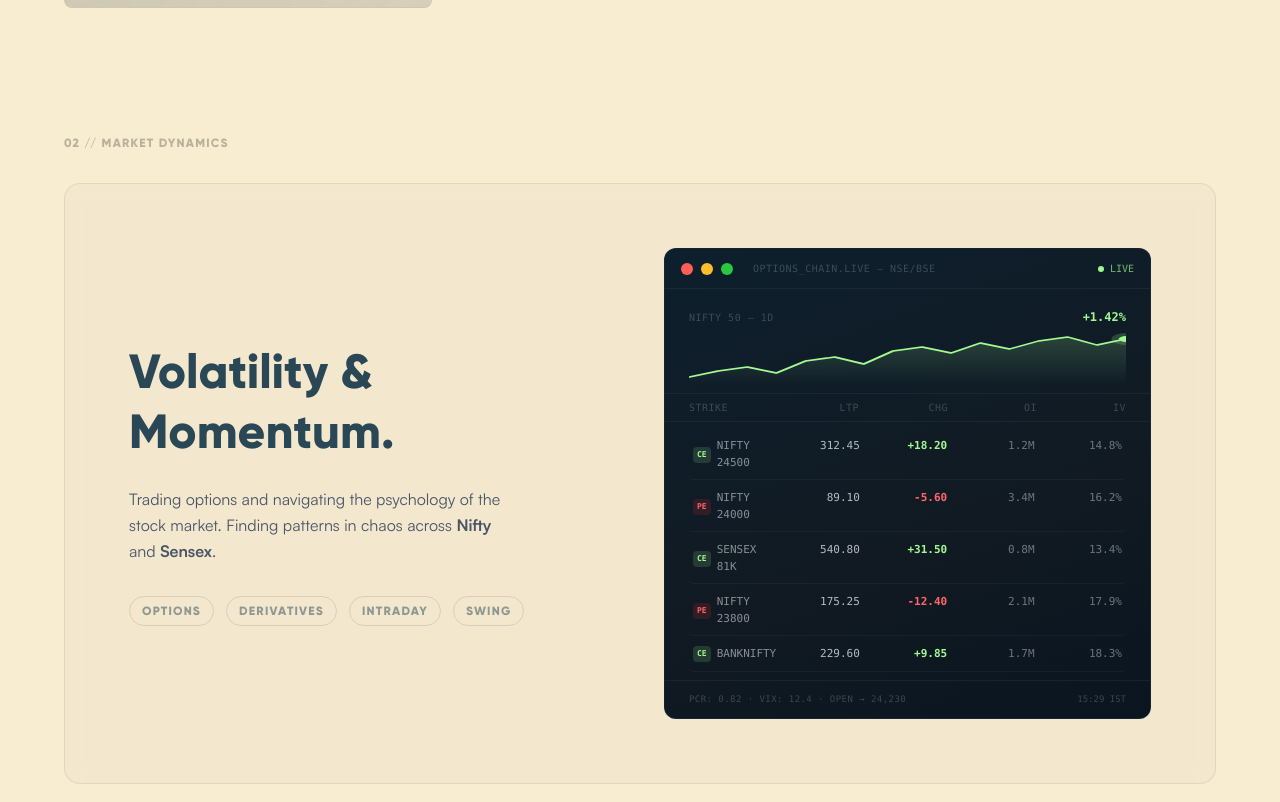
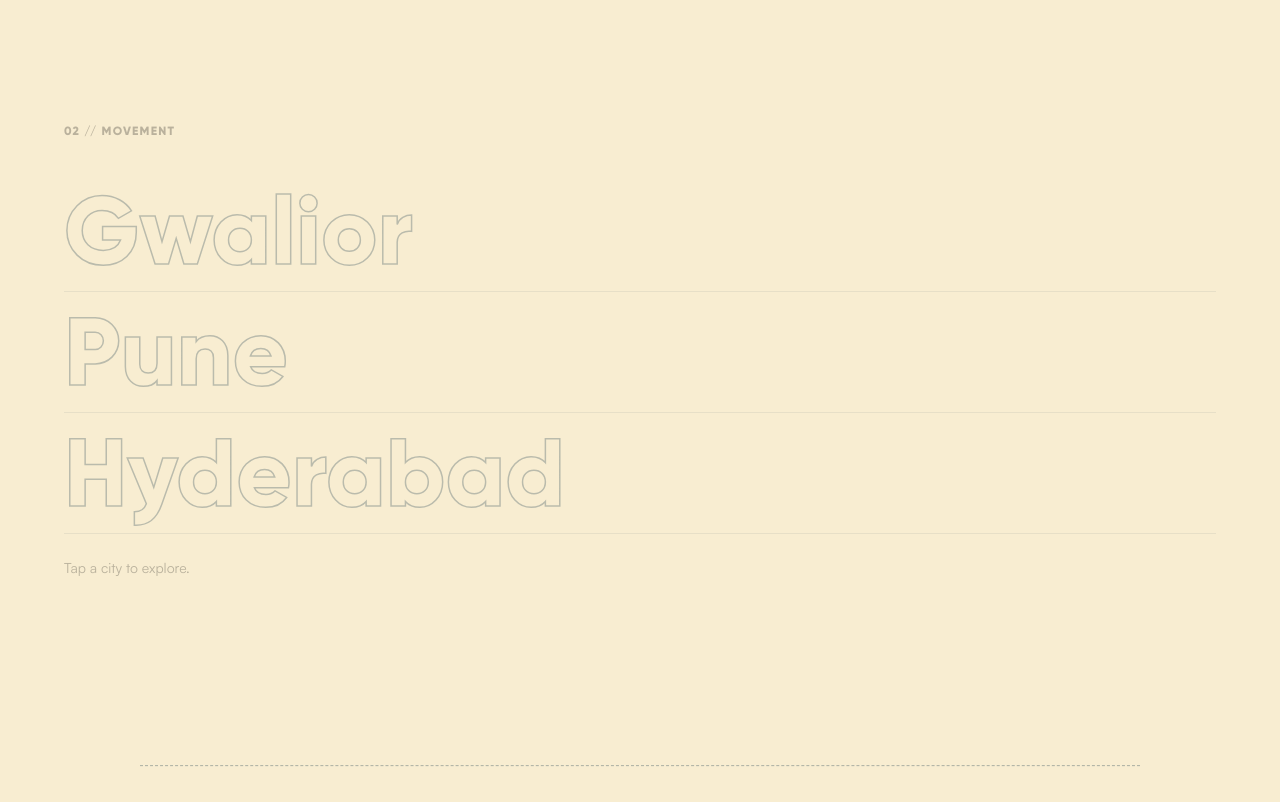
Before and after one commit to DivineDB/DBs-Portfolio-2026, a Next.js app: page /other-things in a window 1280 px wide. Shown: the part 1358-2160 px from the top of the page. Built offline with nearby package versions, Linux system fonts and the light colour scheme; a web font is replaced by a local one.

Commit message:
feat: add new page for other things section

```diff
--- a/src/app/other-things/page.tsx
+++ b/src/app/other-things/page.tsx
@@ -40,12 +40,10 @@ type LensItem = {
 };
 
 const LENS_ITEMS: LensItem[] = [
-  { aspect: "aspect-[3/4]", label: "Street", bg: "bg-[#2a4756]/8" },
-  { aspect: "aspect-square", label: "Cinematography", bg: "bg-[#2a4756]/12" },
-  { aspect: "aspect-video", label: "Digital Canvas", bg: "bg-[#2a4756]/6" },
-  { aspect: "aspect-square", label: "Documentary", bg: "bg-[#2a4756]/10" },
-  { aspect: "aspect-[3/4]", label: "Architecture", bg: "bg-[#2a4756]/7" },
-  { aspect: "aspect-video", label: "Abstract", bg: "bg-[#2a4756]/9" },
+  { aspect: "aspect-[4/3]", label: "Street", bg: "bg-[#2a4756]/8" },
+  { aspect: "aspect-[4/3]", label: "Cinematography", bg: "bg-[#2a4756]/12" },
+  { aspect: "aspect-[4/3]", label: "Digital Canvas", bg: "bg-[#2a4756]/6" },
+  { aspect: "aspect-[4/3]", label: "Documentary", bg: "bg-[#2a4756]/10" },
 ];
 
 function LensCard({ item }: { item: LensItem }) {
@@ -120,142 +118,7 @@ function LensCard({ item }: { item: LensItem }) {
 }
 
 /* ─────────────────────────────────────────────
-   Phase 3 – Market Dynamics (Trading terminal)
-───────────────────────────────────────────── */
-type TickerRow = {
-  symbol: string;
-  ltp: string;
-  change: string;
-  oi: string;
-  iv: string;
-  type: "CE" | "PE";
-};
-
-const TICKER_ROWS: TickerRow[] = [
-  { symbol: "NIFTY 24500", ltp: "312.45", change: "+18.20", oi: "1.2M", iv: "14.8%", type: "CE" },
-  { symbol: "NIFTY 24000", ltp: "89.10",  change: "-5.60",  oi: "3.4M", iv: "16.2%", type: "PE" },
-  { symbol: "SENSEX 81K",  ltp: "540.80", change: "+31.50", oi: "0.8M", iv: "13.4%", type: "CE" },
-  { symbol: "NIFTY 23800", ltp: "175.25", change: "-12.40", oi: "2.1M", iv: "17.9%", type: "PE" },
-  { symbol: "BANKNIFTY",   ltp: "229.60", change: "+9.85",  oi: "1.7M", iv: "18.3%", type: "CE" },
-];
-
-const SPARKLINE_POINTS = "0,48 12,42 24,38 36,44 48,32 60,28 72,35 84,22 96,18 108,24 120,14 132,20 144,12 156,8 168,16 180,10";
-
-function TradingTerminal() {
-  return (
-    <div
-      className="w-full rounded-xl overflow-hidden border border-[#1a3040]/50"
-      style={{ background: "linear-gradient(160deg,#0d1f2d 0%,#111a22 60%,#0a1520 100%)" }}
-    >
-      {/* Terminal chrome bar */}
-      <div className="flex items-center gap-2 px-4 py-3 border-b border-white/5">
-        <div className="w-3 h-3 rounded-full bg-[#ff5f57]" />
-        <div className="w-3 h-3 rounded-full bg-[#ffbd2e]" />
-        <div className="w-3 h-3 rounded-full bg-[#28c840]" />
-        <span className="ml-3 font-mono text-[10px] text-white/20 tracking-wider uppercase">
-          options_chain.live — NSE/BSE
-        </span>
-        <div className="ml-auto flex items-center gap-1.5">
-          <span className="inline-block w-1.5 h-1.5 rounded-full bg-[#a2f991] animate-pulse" />
-          <span className="font-mono text-[10px] text-[#a2f991]/70">LIVE</span>
-        </div>
-      </div>
-
-      {/* Sparkline chart */}
-      <div className="px-6 pt-5 pb-2">
-        <div className="flex items-end justify-between mb-1">
-          <span className="font-mono text-[10px] text-white/20 uppercase tracking-wider">
-            NIFTY 50 — 1D
-          </span>
-          <span className="font-mono text-xs font-bold text-[#a2f991]">+1.42%</span>
-        </div>
-        <svg
-          viewBox="0 0 180 56"
-          className="w-full h-14"
-          preserveAspectRatio="none"
-        >
-          {/* Gradient fill */}
-          <defs>
-            <linearGradient id="sparkGrad" x1="0" y1="0" x2="0" y2="1">
-              <stop offset="0%" stopColor="#a2f991" stopOpacity="0.18" />
-              <stop offset="100%" stopColor="#a2f991" stopOpacity="0" />
-            </linearGradient>
-          </defs>
-          <polyline
-            points={SPARKLINE_POINTS + " 180,56 0,56"}
-            fill="url(#sparkGrad)"
-          />
-          <polyline
-            points={SPARKLINE_POINTS}
-            fill="none"
-            stroke="#a2f991"
-            strokeWidth="1.5"
-            strokeLinecap="round"
-            strokeLinejoin="round"
-          />
-          {/* Current price dot */}
-          <circle cx="180" cy="10" r="3" fill="#a2f991" />
-          <circle cx="180" cy="10" r="6" fill="#a2f991" fillOpacity="0.2" />
-        </svg>
-      </div>
-
-      {/* Column headers */}
-      <div className="overflow-x-auto">
-      <div className="min-w-[400px] grid grid-cols-5 gap-2 px-6 py-1.5 border-t border-b border-white/5 text-[10px] font-mono text-white/20 uppercase tracking-wider">
-        <span>Strike</span>
-        <span className="text-right">LTP</span>
-        <span className="text-right">Chg</span>
-        <span className="text-right">OI</span>
-        <span className="text-right">IV</span>
-      </div>
-
-      {/* Ticker rows */}
-      <div className="px-6 py-2 space-y-0.5">
-        {TICKER_ROWS.map((row, i) => (
-          <div
-            key={i}
-            className="min-w-[400px] grid grid-cols-5 gap-2 py-2 border-b border-white/[0.04] group hover:bg-white/[0.03] transition-colors rounded px-1"
-          >
-            <span className="font-mono text-[11px] text-white/50 flex items-center gap-1.5">
-              <span
-                className={`text-[8px] px-1 py-0.5 rounded font-bold ${
-                  row.type === "CE"
-                    ? "bg-[#a2f991]/15 text-[#a2f991]"
-                    : "bg-red-500/15 text-red-400"
-                }`}
-              >
-                {row.type}
-              </span>
-              {row.symbol}
-            </span>
-            <span className="font-mono text-[11px] text-white/70 text-right">{row.ltp}</span>
-            <span
-              className={`font-mono text-[11px] text-right font-semibold ${
-                row.change.startsWith("+") ? "text-[#a2f991]" : "text-red-400"
-              }`}
-            >
-              {row.change}
-            </span>
-            <span className="font-mono text-[11px] text-white/40 text-right">{row.oi}</span>
-            <span className="font-mono text-[11px] text-white/40 text-right">{row.iv}</span>
-          </div>
-        ))}
-      </div>
-      </div> {/* end overflow-x-auto */}
-
-      {/* Bottom status bar */}
-      <div className="flex items-center justify-between px-6 py-3 border-t border-white/5">
-        <span className="font-mono text-[9px] text-white/20 uppercase tracking-wider">
-          PCR: 0.82 · VIX: 12.4 · Open → 24,230
-        </span>
-        <span className="font-mono text-[9px] text-white/20">15:29 IST</span>
-      </div>
-    </div>
-  );
-}
-
-/* ─────────────────────────────────────────────
-   Phase 4 – Movement / Travel
+   Phase 3 – Movement / Travel
 ───────────────────────────────────────────── */
 type City = {
   name: string;
@@ -364,7 +227,7 @@ export default function OtherThingsPage() {
           className="max-w-2xl font-satoshi text-lg text-about_body leading-relaxed mb-32"
         >
           Design and engineering pay the bills. This is what keeps the creative engine running.
-          A collection of visual storytelling, market dynamics, and movement.
+          A collection of visual storytelling and movement.
         </motion.p>
 
         {/* ── Phase 2 – The Lens ── */}
@@ -377,59 +240,12 @@ export default function OtherThingsPage() {
         >
           <SectionHeader label="01 // The Lens" />
 
-          <div className="columns-1 md:columns-2 lg:columns-3 gap-6 space-y-6 mt-8">
+          <div className="grid grid-cols-1 md:grid-cols-2 gap-6 mt-8">
             {LENS_ITEMS.map((item, i) => (
-              <div key={i} className="break-inside-avoid">
+              <div key={i}>
                 <LensCard item={item} />
               </div>
             ))}
-          </div>
-        </motion.section>
-
-        {/* ── Phase 3 – Market Dynamics ── */}
-        <motion.section
-          variants={sectionVariant}
-          initial="hidden"
-          whileInView="visible"
-          viewport={{ once: true, amount: 0.05 }}
-          className="mt-32 will-change-transform"
-        >
-          <SectionHeader label="02 // Market Dynamics" />
-
-          <div
-            className="
-              mt-8 rounded-2xl border border-text_primary/10 p-8 md:p-16
-              flex flex-col md:flex-row gap-12 items-center
-              bg-text_primary/[0.025] backdrop-blur-sm
-            "
-          >
-            {/* Left – copy */}
-            <div className="flex-1 flex flex-col gap-6 min-w-0">
-              <h2 className="font-gilroyBold text-4xl md:text-5xl text-text_primary leading-tight">
-                Volatility &amp; Momentum.
-              </h2>
-              <p className="font-satoshi text-base text-about_body leading-relaxed max-w-sm">
-                Trading options and navigating the psychology of the stock market.
-                Finding patterns in chaos across <strong>Nifty</strong> and <strong>Sensex</strong>.
-              </p>
-
-              {/* Stat chips */}
-              <div className="flex flex-wrap gap-3 mt-2">
-                {["Options", "Derivatives", "Intraday", "Swing"].map((tag) => (
-                  <span
-                    key={tag}
-                    className="font-gilroyBold text-xs uppercase tracking-widest px-3 py-1.5 border border-text_primary/15 rounded-full text-text_primary/50"
-                  >
-                    {tag}
-                  </span>
-                ))}
-              </div>
-            </div>
-
-            {/* Right – terminal */}
-            <div className="flex-1 w-full min-w-0">
-              <TradingTerminal />
-            </div>
           </div>
         </motion.section>
 
@@ -441,7 +257,7 @@ export default function OtherThingsPage() {
           viewport={{ once: true, amount: 0.05 }}
           className="mt-32 will-change-transform"
         >
-          <SectionHeader label="03 // Movement" />
+          <SectionHeader label="02 // Movement" />
 
           <div className="mt-8 flex flex-col">
             {CITIES.map((city) => (
```
